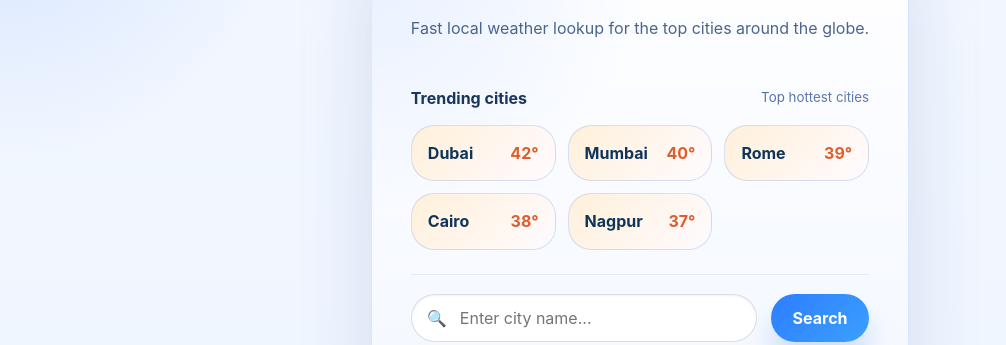
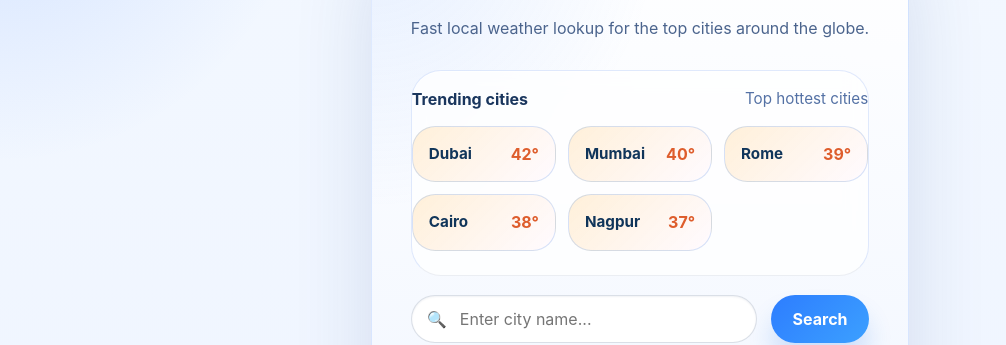
Before and after one commit to Ankush115/weather-dashboard, a React (Vite) app: page / in a window 1280 px wide. Shown: the part 145-490 px from the top of the page, without its empty margins (0-1006 px from the left). Built offline with nearby package versions, Linux system fonts and the light colour scheme.

Commit message:
improve styling

```diff
--- a/src/components/WeatherDashBoard.css
+++ b/src/components/WeatherDashBoard.css
@@ -39,6 +39,77 @@
   line-height: 1.75;
   position: relative;
   z-index: 1;
+}
+
+.trending-row {
+  display: grid;
+  gap: 1rem;
+  margin-bottom: 1.6rem;
+  padding: 1.3rem 1.4rem 1.2rem;
+  border-radius: 30px;
+  background: rgba(255, 255, 255, 0.75);
+  border: 1px solid rgba(64, 120, 234, 0.16);
+  box-shadow: inset 0 1px 0 rgba(255, 255, 255, 0.7);
+  backdrop-filter: blur(10px);
+  position: relative;
+  z-index: 1;
+}
+
+.trending-header {
+  display: flex;
+  justify-content: space-between;
+  align-items: baseline;
+  gap: 1rem;
+  flex-wrap: wrap;
+}
+
+.trending-header span {
+  font-size: 1rem;
+  font-weight: 700;
+  color: #12254b;
+}
+
+.trending-header small {
+  color: #5f7ba0;
+  font-size: 0.95rem;
+}
+
+.trending-list {
+  display: grid;
+  grid-template-columns: repeat(auto-fit, minmax(138px, 1fr));
+  gap: 0.85rem;
+}
+
+.trend-btn {
+  width: 100%;
+  padding: 1rem 1.1rem;
+  border-radius: 1.75rem;
+  background: linear-gradient(180deg, rgba(45, 125, 255, 0.14), rgba(57, 115, 255, 0.06));
+  border: 1px solid rgba(33, 92, 216, 0.16);
+  color: #142f60;
+  font-weight: 700;
+  text-align: left;
+  display: flex;
+  justify-content: space-between;
+  align-items: center;
+  gap: 0.5rem;
+  transition: transform 0.2s ease, background 0.2s ease, box-shadow 0.2s ease;
+  cursor: pointer;
+}
+
+.trend-btn:hover {
+  transform: translateY(-1px);
+  background: linear-gradient(180deg, rgba(45, 125, 255, 0.24), rgba(90, 151, 255, 0.12));
+  box-shadow: 0 16px 28px rgba(39, 96, 190, 0.12);
+}
+
+.trend-btn span {
+  font-size: 0.95rem;
+}
+
+.trend-btn strong {
+  font-size: 1rem;
+  color: #0f2453;
 }
 
 .search-row {
@@ -117,11 +188,48 @@
   overflow: hidden;
 }
 
-.trending-list,
 .previous-searches {
   display: grid;
-  grid-template-columns: repeat(auto-fit, minmax(140px, 1fr));
+  grid-template-columns: repeat(auto-fit, minmax(120px, max-content));
+  justify-content: start;
   gap: 0.75rem;
+}
+
+.previous-title {
+  margin: 1.4rem 0 0.85rem;
+  font-size: 1rem;
+  font-weight: 700;
+  color: #161f3f;
+  letter-spacing: -0.02em;
+}
+
+.city-btn {
+  padding: 0.95rem 1.2rem;
+  border-radius: 999px;
+  border: 1px solid rgba(28, 109, 226, 0.18);
+  background: rgba(255, 255, 255, 0.76);
+  color: #143463;
+  font-weight: 700;
+  transition: transform 0.2s ease, background 0.2s ease, box-shadow 0.2s ease;
+  cursor: pointer;
+}
+
+.city-btn:hover {
+  background: rgba(57, 116, 255, 0.12);
+  transform: translateY(-1px);
+  box-shadow: 0 10px 20px rgba(28, 109, 226, 0.1);
+}
+
+.not-found {
+  margin: 0.85rem 0 1.25rem;
+  padding: 1rem 1.1rem;
+  border-radius: 18px;
+  background: rgba(255, 221, 221, 0.94);
+  color: #8f1f1f;
+  border: 1px solid rgba(210, 105, 105, 0.2);
+  font-weight: 700;
+  text-align: center;
+  box-shadow: inset 0 1px 2px rgba(255, 255, 255, 0.35);
 }
 
 @media (max-width: 768px) {
--- a/src/components/WeatherDashBoard.jsx
+++ b/src/components/WeatherDashBoard.jsx
@@ -48,7 +48,8 @@ const WeatherDashBoard = () => {
         <div className="trending-list">
           {trendingCities.map((item) => (
             <button
-              key={item.city.id}
+              type="button"
+              key={item.id}
               className="trend-btn"
               onClick={() => searchCity(item.city)}
             >
@@ -69,7 +70,7 @@ const WeatherDashBoard = () => {
             onChange={(e) => setCity(e.target.value)}
           />
         </div>
-        <button className="search-btn" onClick={handleSearch}>
+        <button type="button" className="search-btn" onClick={handleSearch}>
           Search
         </button>
       </div>
@@ -113,6 +114,7 @@ const WeatherDashBoard = () => {
       <div className="previous-searches">
         {history.map((searchedCity) => (
           <button
+            type="button"
             key={searchedCity}
             className="city-btn"
             onClick={() => searchCity(searchedCity)}
```
